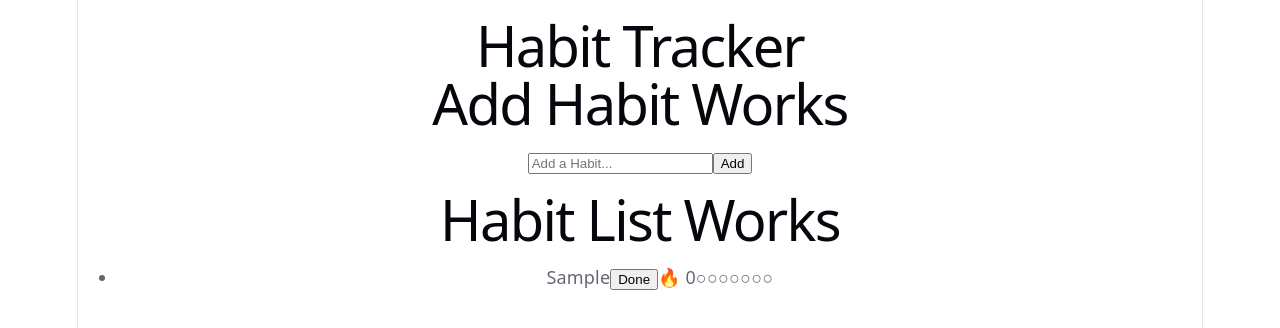
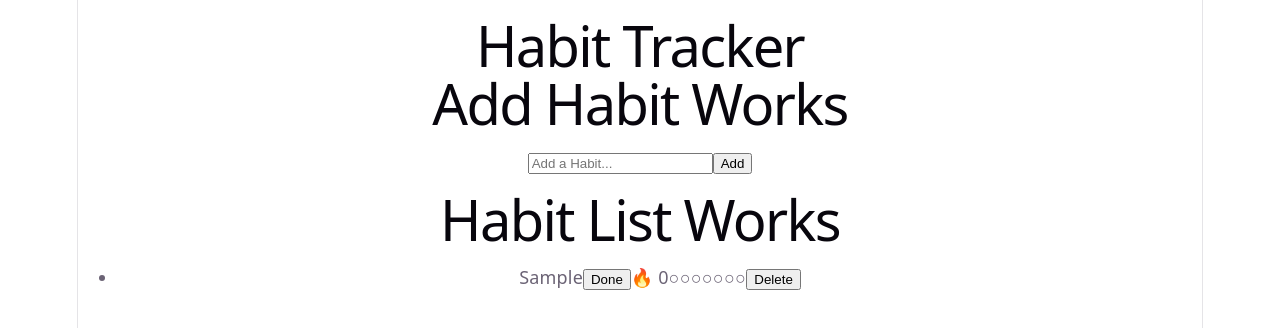
Before and after one commit to Anshika-111/HabitTracker, a React (Vite) app: page / in a window 1280 px wide. Both pictures are taken after typing "Sample" into the empty fields and a click on the button "Add". Shown: the top 328 px of the page. Built offline with nearby package versions, Linux system fonts and the light colour scheme.

Commit message:
added delete button

```diff
--- a/src/App.jsx
+++ b/src/App.jsx
@@ -23,6 +23,11 @@ function App(){
     ))
   }
 
+  function deleteHabit(id){
+    let newHabits
+    newHabits = habits.filter(habit => habit.id !== id)
+    setHabits(newHabits)
+  }
   useEffect(() => {
     if(habits.length > 0){
       localStorage.setItem("habits", JSON.stringify(habits))
@@ -39,7 +44,7 @@ function App(){
     <div>
       <h1>Habit Tracker</h1>
       <AddHabit onAdd = {addHabit}/>
-      <HabitList habits = {habits} toggle = {toggleHabit}/>
+      <HabitList habits = {habits} toggle = {toggleHabit} deleteHabit = {deleteHabit}/>
     </div>
   )
 }
--- a/src/HabitList.jsx
+++ b/src/HabitList.jsx
@@ -1,4 +1,4 @@
-function HabitList({habits, toggle}){
+function HabitList({habits, toggle, deleteHabit}){
     function streakCalc(dates){
         let streak = 0
         let currentDate = new Date()
@@ -22,6 +22,7 @@ function HabitList({habits, toggle}){
         }
         return last7
     }
+    if(habits.length === 0) return <p>No habits yet. Add one above!</p>
     return(
         <div>
             <h1>Habit List Works</h1>
@@ -33,6 +34,7 @@ function HabitList({habits, toggle}){
                 {getLast7days().map(date =>
                     habit.completedDates.includes(date) ? <span key={date}>●</span> :<span key={date}>○</span>
                 )}
+                <button onClick={() => deleteHabit(habit.id)}>Delete</button>
                 </li>
                 )}
             </ul>
```
